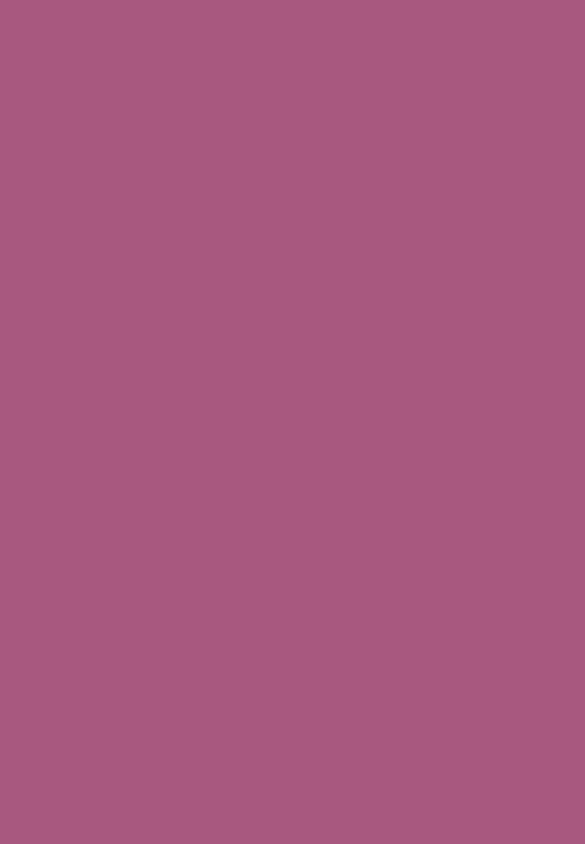
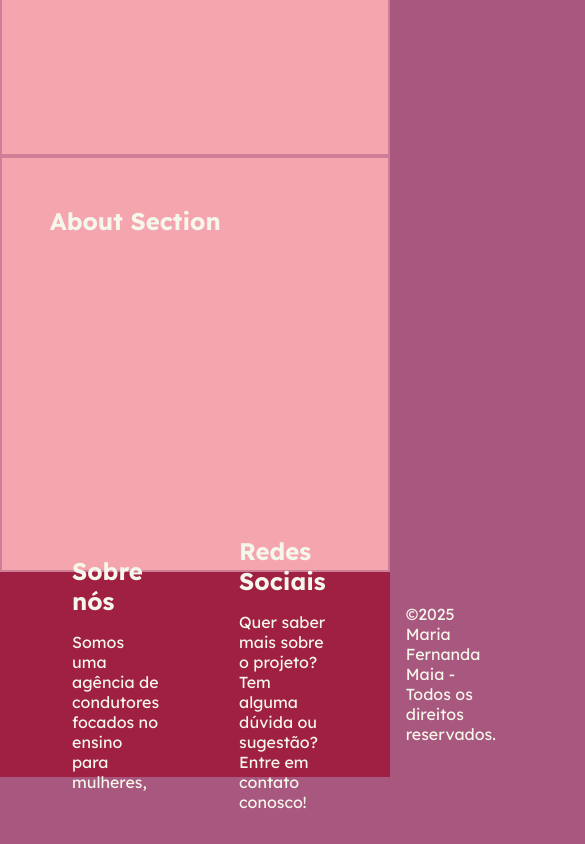
Before and after one commit to mafenandaup/so-pra-elas, a React (Vite) app in the folder spe-client/: page / in a window 390 px wide. Shown: the part 1092-1936 px from the top of the page, 585 px wide, since content can reach past the window. Before the commit the page ends 852 px from the top, so only its background shows below. Built offline with nearby package versions, Linux system fonts and the light colour scheme.

Commit message:
refactor: contact styles (responsiveness l8ter)

```diff
--- a/spe-client/package.json
+++ b/spe-client/package.json
@@ -10,6 +10,10 @@
     "preview": "vite preview"
   },
   "dependencies": {
+    "@fortawesome/fontawesome-svg-core": "^6.7.2",
+    "@fortawesome/free-brands-svg-icons": "^6.7.2",
+    "@fortawesome/free-regular-svg-icons": "^6.7.2",
+    "@fortawesome/free-solid-svg-icons": "^6.7.2",
     "font-awesome": "^4.7.0",
     "framer-motion": "^12.23.0",
     "motion": "^12.23.0",
--- a/spe-client/src/App.tsx
+++ b/spe-client/src/App.tsx
@@ -6,7 +6,10 @@ function App() {
   return (
     <>
       <Hero />
+      <About />
       <About/>
+      <About />
+      {/* filler content só até eu fazer novos componentes */}
       <Contact/>
     </>
   )
--- a/spe-client/src/pages/contact/Contact.tsx
+++ b/spe-client/src/pages/contact/Contact.tsx
@@ -1,11 +1,24 @@
 
-import { motion } from "motion/react"
+import '../../styles/contact.css'
 
 const Contact = () => {
   return (
       <>
-          <footer>
-                    <p>If you have any questions or need further information, feel free to reach out to us.</p>
+          <footer className="contact-container">
+                <div className="divisor">
+
+                        <h2>Sobre nós</h2>
+                        <p>Somos uma agência de condutores focados no ensino para mulheres, </p>
+              </div>
+              <div className="divisor">
+
+                   <h2>Redes Sociais</h2>
+                  <p>Quer saber mais sobre o projeto? Tem alguma dúvida ou sugestão? Entre em contato conosco!</p>
+              </div>
+                <div className="divisor">
+                  <p>&copy;2025 Maria Fernanda Maia - Todos os direitos reservados.</p>
+              </div>
+
           </footer>
       </>
   )
--- /dev/null
+++ b/spe-client/src/styles/contact.css
@@ -0,0 +1,46 @@
+:root {
+    --black: #030301ff;
+    --chocolate-cosmos: #511222ff;
+    --amaranth-purple: #9f2042ff;
+    --ivory: #f6f7ebff;
+    --tea-rose-red: #f5cecdff;
+    --cherry-blossom-pink: #f4a5aeff;
+    --puce: #ce7e96ff;
+    --china-rose: #a8577eff;
+}
+
+html {
+    scroll-behavior: smooth;
+}
+
+
+.contact-container {
+    display: flex;
+    flex-direction: row;
+    align-items: center;
+    justify-content: center;
+    width: 100vw;
+    height: 12.8rem;
+    padding: 30px 40px;
+    display: flex;
+    justify-content: space-evenly;
+    gap: 1rem;
+    background-color: var(--amaranth-purple);
+    font-weight: 400;
+}
+
+.divisor {
+    padding: 2rem;
+    text-align: baseline;
+
+    && h2 {
+        margin-bottom: 1rem;
+    }
+}
+
+
+@media (max-width: 860) {
+ h1{
+ color: black;
+ }
+    }
--- a/spe-client/src/styles/global.css
+++ b/spe-client/src/styles/global.css
@@ -16,7 +16,7 @@
   padding: 0;
   box-sizing: border-box;
   font-family: "Lexend", sans-serif;
-  font-weight: 700;
+  text-decoration: none;
   font-style: normal;
 }
 
@@ -30,12 +30,11 @@
 }
 
 body {
+  min-height: 100vh;
+  width: 100vw;
+  overflow-x: hidden;
   background-color: var(--china-rose);
   color: var(--ivory);
   display: flex;
-  height: 100vh;
-  min-width: 100vh;
-  overflow-x: hidden;
-  /* Hide horizontal scrollbar */
-
+  flex-direction: column;
 }
```
Also changed, not shown: 1 other file (tests, documents, lock files or other folders).
